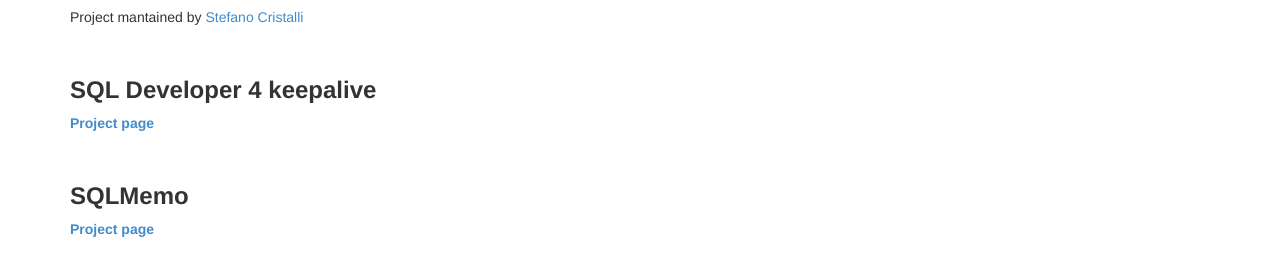
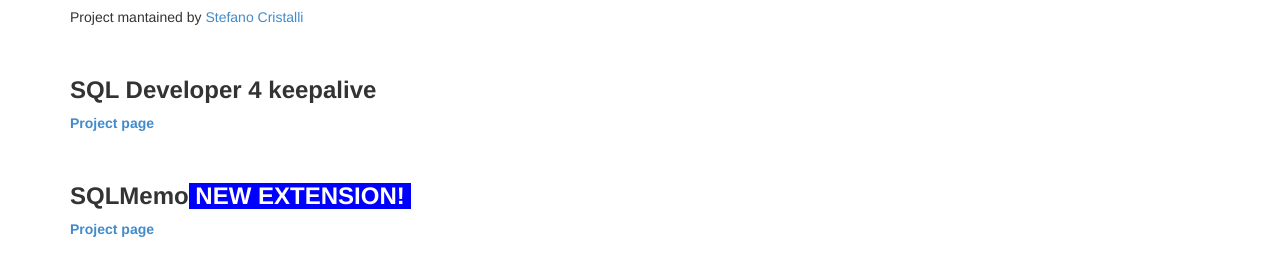
Before and after one commit to scristalli/scristalli.github.io, a plain HTML site: page index.html in a window 1280 px wide. Shown: the part 288-564 px from the top of the page. Drawn offline with Linux system fonts and the light colour scheme.

Commit message:
Update index.html

```diff
--- a/index.html
+++ b/index.html
@@ -97,7 +97,7 @@
                 <h3><b>SQL Developer 4 keepalive</b></h3>
                 <p><b><a href="http://scristalli.github.io/SQL-Developer-4-keepalive">Project page</a></b></p>
                 <br/>
-                <h3><b>SQLMemo</b></h3>
+                <h3><b>SQLMemo</b><div style="background: #0000ff; color: #ffffff; display: inline-block"><b>&nbspNEW EXTENSION!&nbsp</b></div></h3>
                 <p><b><a href="http://scristalli.github.io/SQLMemo">Project page</a></b></p>
                 <br/>
                 <br />
```
